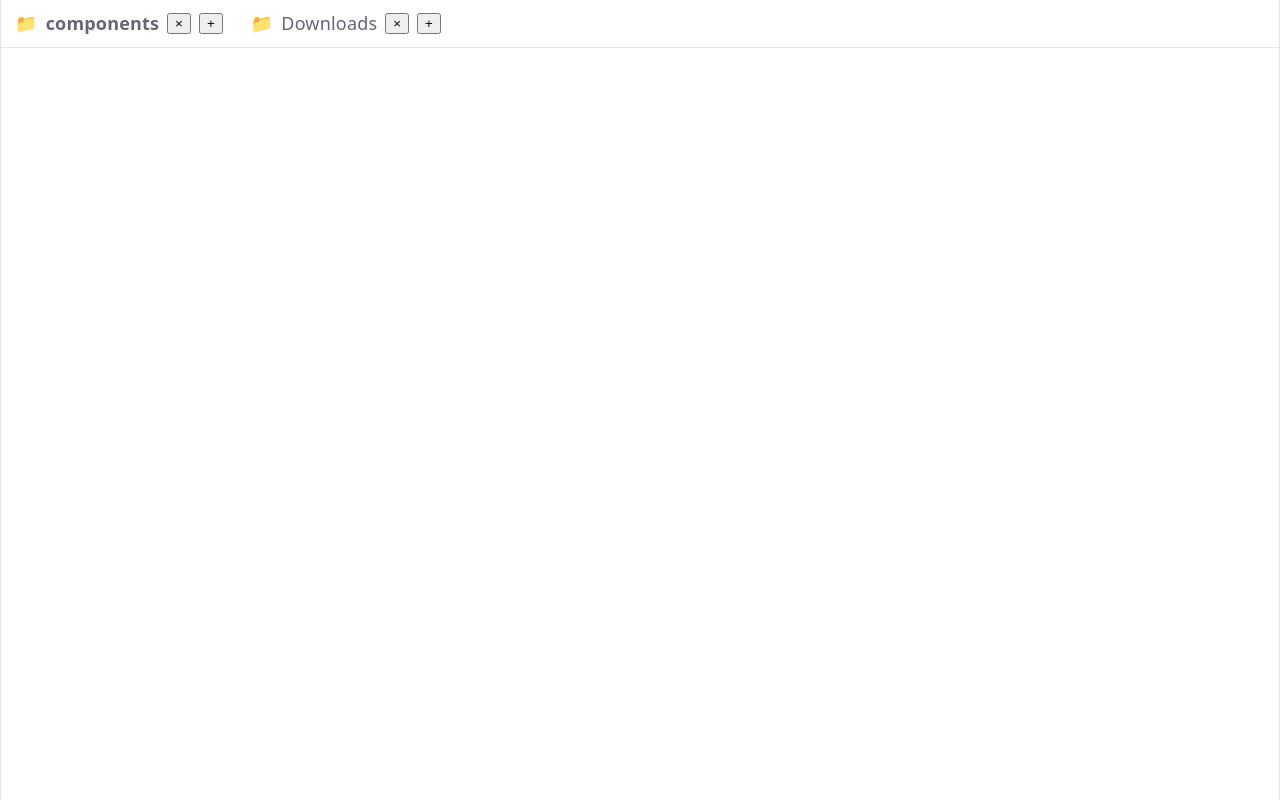
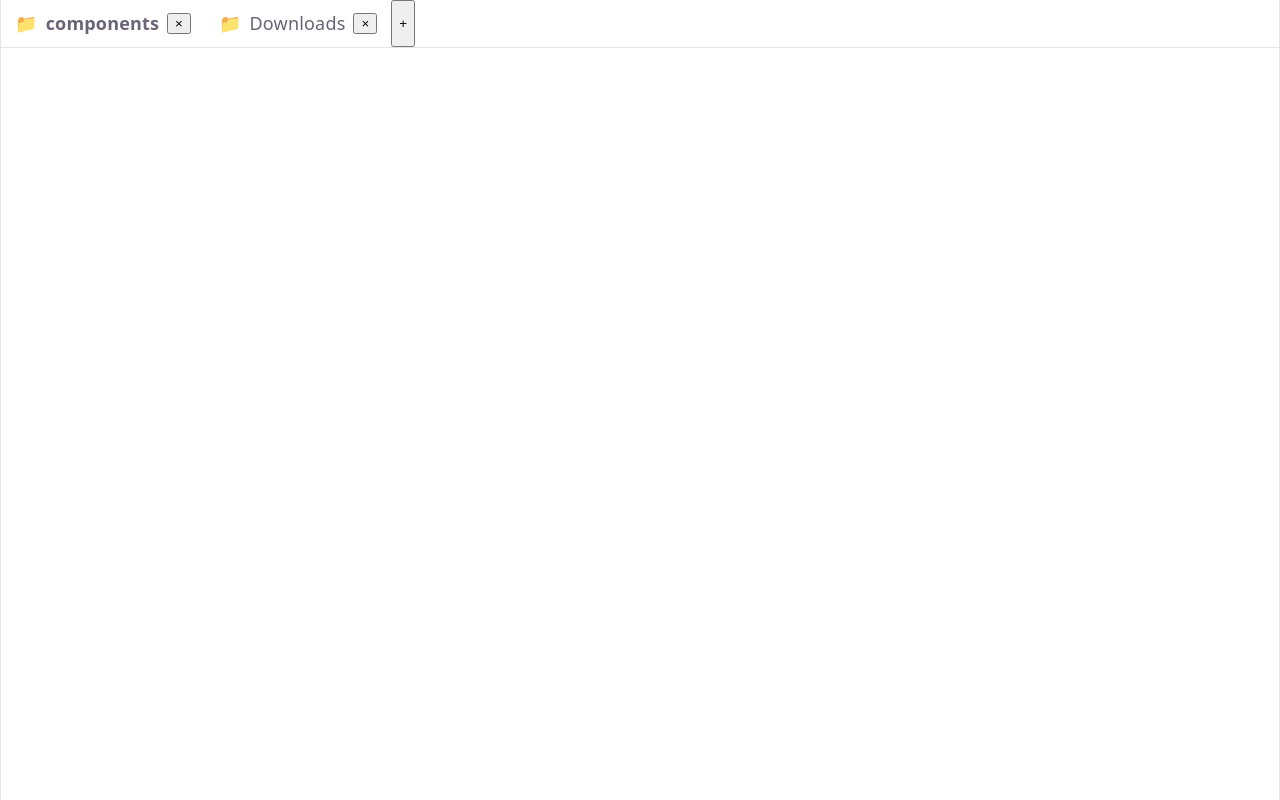
Before and after one commit to SyaJask/fm365, a React (Vite) app: page / in a window 1280 px wide. Built offline with nearby package versions, Linux system fonts and the light colour scheme.

Commit message:
refactor(types): unify Tab definition and integrate tabStore

```diff
--- a/src/App.tsx
+++ b/src/App.tsx
@@ -6,8 +6,6 @@ import heroImg from './assets/hero.png'
 import './App.css'
 import './components/ExplorerWindow/ExplorerWindow.css'
 import { ExplorerWindow } from './components/ExplorerWindow'
-import { TitleBar } from './components/TitleBar'
-import type { Tab } from './types'
 
 function App() {
   // const [count, setCount] = useState(0)
--- a/src/components/TitleBar/TabItem.tsx
+++ b/src/components/TitleBar/TabItem.tsx
@@ -17,9 +17,6 @@ export const TabItem = ({ tab }: TabItemProps) => {
       <button className="tab-close">
           ×
       </button>
-      <button className="tab-add">
-          +
-      </button>
     </div>
   )
 }
--- a/src/components/TitleBar/TabStrip.tsx
+++ b/src/components/TitleBar/TabStrip.tsx
@@ -15,6 +15,9 @@ export const  TabStrip = ({ tabs }: TabStripProps) => {
         <TabItem key={tab.id} tab={tab}
         />
       ))}
+      <button className="tab-add">
+        +
+      </button>
     </div>
   )
 }
--- a/src/types/Tab.ts
+++ b/src/types/Tab.ts
@@ -13,7 +13,7 @@
 export interface Tab {
   id: string
   title: string
-//   path: string
+  path: string
   active: boolean
 //   pinned?: boolean
 //   loading?: boolean
```
Also changed, not shown: src/stores/tabStore.ts (+1 -6 lines).
